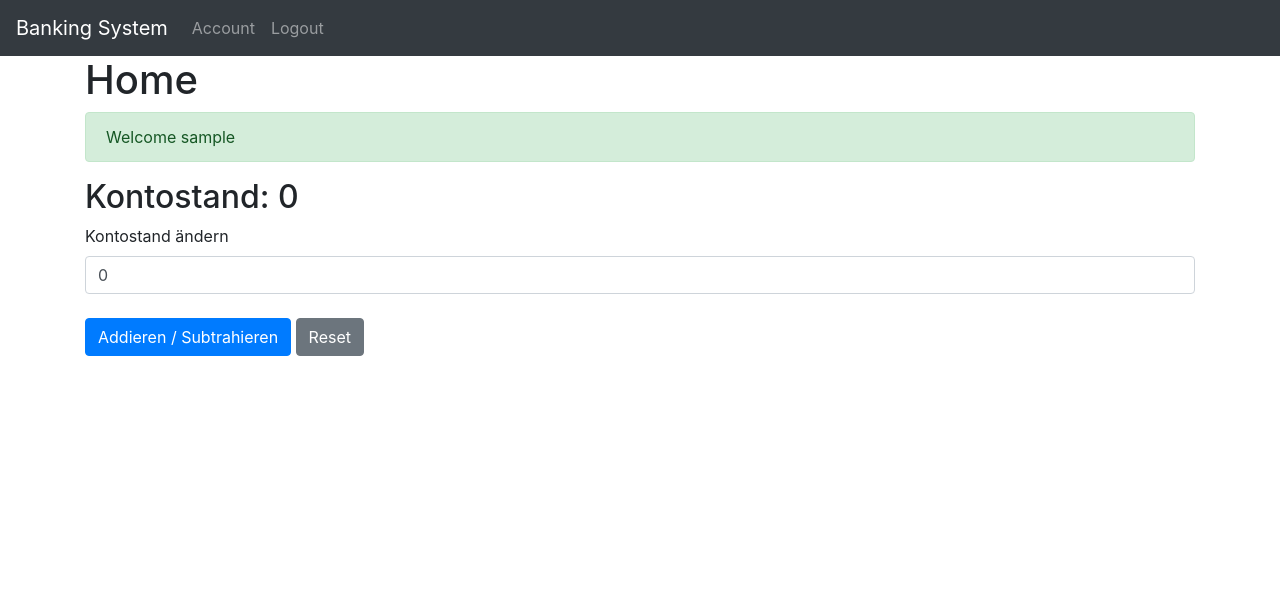
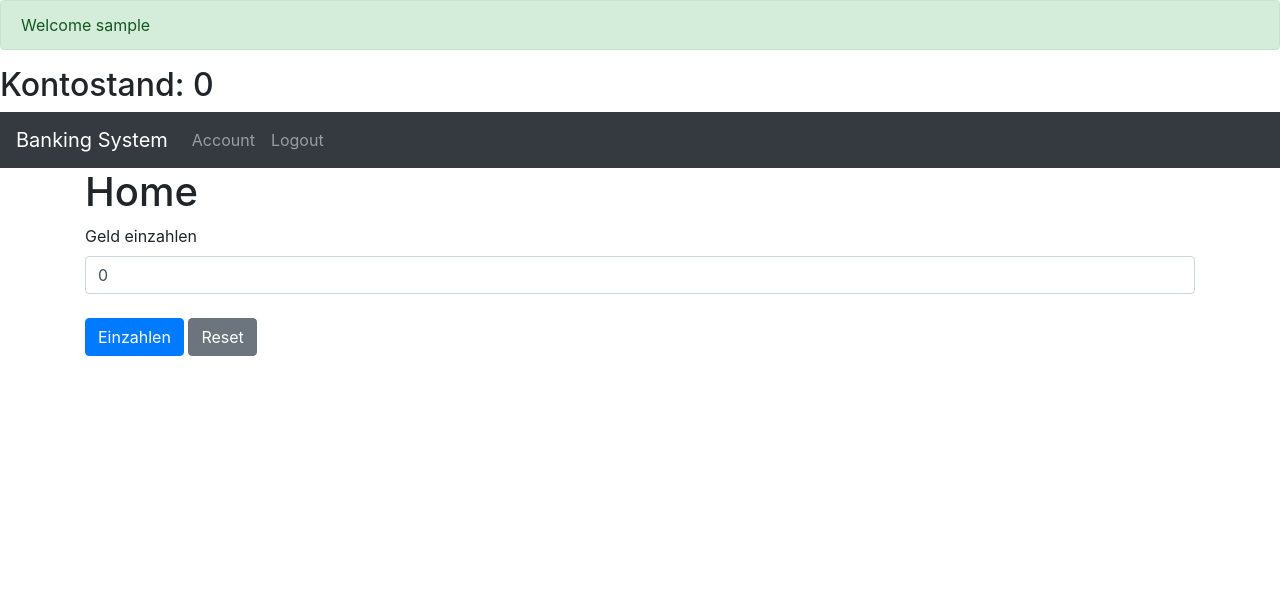
Before and after one commit to sayonaraLulw/banking-system, a PHP site: page /home.php in a window 1280 px wide. Shown: the top 596 px of the page. Run offline with PHP 8.4, Linux system fonts and the light colour scheme; the visitor is signed in with stand-in values (Sample User, id 1); a stand-in replaces the project's code that opens the database connection.

Commit message:
- Updated SQL file name - Added include (dbconnect) - Changed home.php (not finished)

```diff
--- a/home.php
+++ b/home.php
@@ -15,6 +15,36 @@ if(isset($_SESSION['loggedin'])){
     } else {
 
     header('Location: notLoggedIn.php');
+    }
+    // Ausgabe der Fehlermeldungen
+    if (!empty($error)) {
+        echo "<div class=\"alert alert-danger\" role=\"alert\">" . $error . "</div>";
+    } else if (!empty($message)) {
+        echo "<div class=\"alert alert-success\" role=\"alert\">" . $message . "</div>";
+    }
+
+    // -- Kontostand anzeigen -- //
+    $query = "SELECT username, money FROM users WHERE username = ?";
+
+    // Query vorbereiten
+    $stmt = $mysqli->prepare($query);
+    if ($stmt === false) {
+      $error .= 'prepare() failed ' . $mysqli->error . '<br />';
+    }
+    // Parameter an Query binden
+    if (!$stmt->bind_param("s", $username)) {
+      $error .= 'bind_param() failed ' . $mysqli->error . '<br />';
+    }
+    // Query ausführen
+    if (!$stmt->execute()) {
+      $error .= 'execute() failed ' . $mysqli->error . '<br />';
+    }
+    // Daten auslesen
+    $result = $stmt->get_result();
+
+    // Userdaten lesen
+    if ($row = $result->fetch_assoc()) {
+      echo "<h2>Kontostand: " . $row["money"] . "</h2>";
     }
 ?>
 
@@ -42,45 +72,12 @@ if(isset($_SESSION['loggedin'])){
     </nav>
     <div class="container">
         <h1>Home</h1>
-        <?php
-        // Ausgabe der Fehlermeldungen
-        if (!empty($error)) {
-            echo "<div class=\"alert alert-danger\" role=\"alert\">" . $error . "</div>";
-        } else if (!empty($message)) {
-            echo "<div class=\"alert alert-success\" role=\"alert\">" . $message . "</div>";
-        }
-        ?>
-        <!-- Kontostand -->
-        <?php
-        $query = "SELECT username, money FROM users WHERE username = ?";
-
-        // Query vorbereiten
-        $stmt = $mysqli->prepare($query);
-        if ($stmt === false) {
-          $error .= 'prepare() failed ' . $mysqli->error . '<br />';
-        }
-        // Parameter an Query binden
-        if (!$stmt->bind_param("s", $username)) {
-          $error .= 'bind_param() failed ' . $mysqli->error . '<br />';
-        }
-        // Query ausführen
-        if (!$stmt->execute()) {
-          $error .= 'execute() failed ' . $mysqli->error . '<br />';
-        }
-        // Daten auslesen
-        $result = $stmt->get_result();
-
-        // Userdaten lesen
-		    if ($row = $result->fetch_assoc()) {
-          echo "<h2>Kontostand: " . $row["money"] . "</h2>";
-        }
-        ?>
 
         <!-- Kontostand ändern -->
         <form action="" method="POST">
-          <label for="deposit">Kontostand ändern</label>
+          <label for="deposit">Geld einzahlen</label>
           <input type="text" name="modvalue" class="form-control" id="modvalue" value="0" maxlength="30"> <br>
-          <button type="submit" name="btn-login" value="submit" class="btn btn-primary">Addieren / Subtrahieren</button>
+          <button type="submit" name="btn-login" value="submit" class="btn btn-primary">Einzahlen</button>
           <button type="reset" name="btn-reset" value="reset" class="btn btn-secondary">Reset</button>
         </form>
         <?php
@@ -110,8 +107,6 @@ if(isset($_SESSION['loggedin'])){
         // Userdaten lesen
         $currentMoney = $row['money'];
 
-        // Kontostand modifizieren
-
         ?>
 
     </div>
```
Also changed, not shown: include/dbconnect.inc.php (added, +16 -0 lines), Database/banking-system.sql (renamed from Database/bankingsystem.sql).
